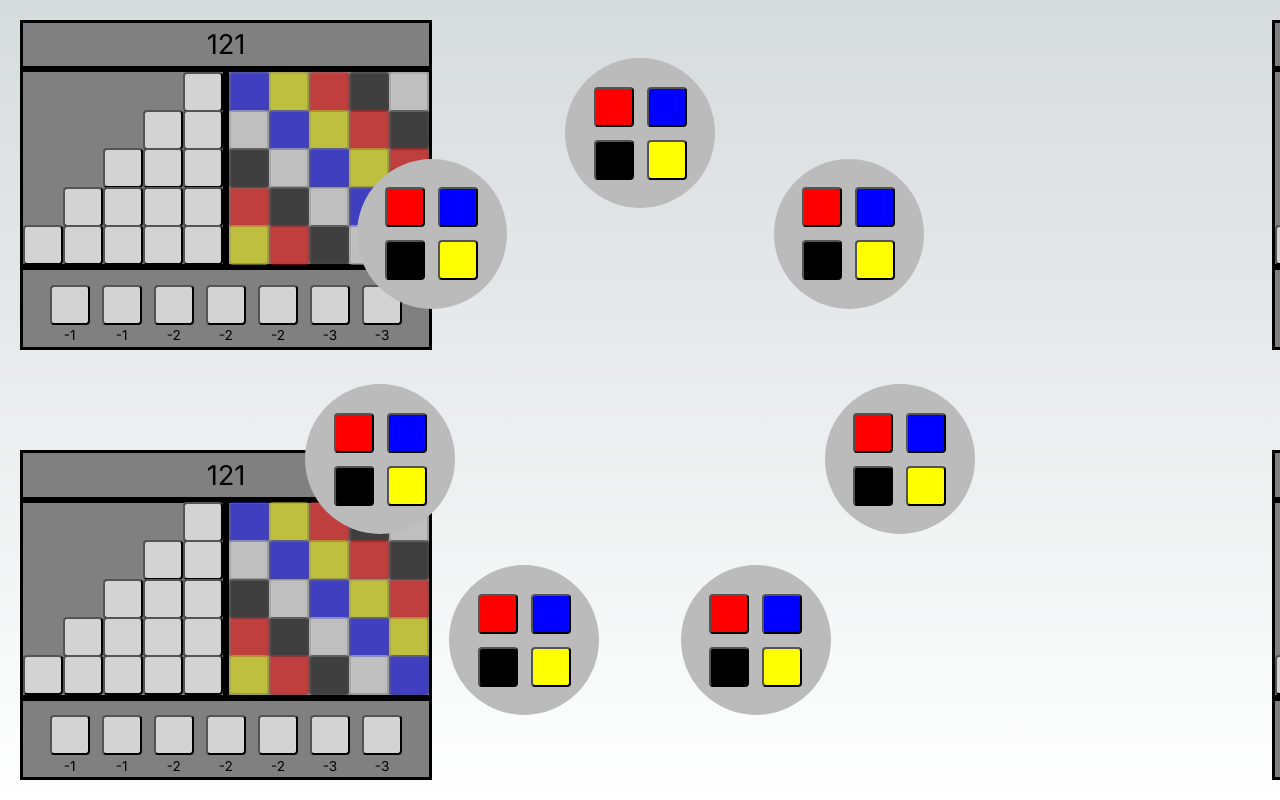
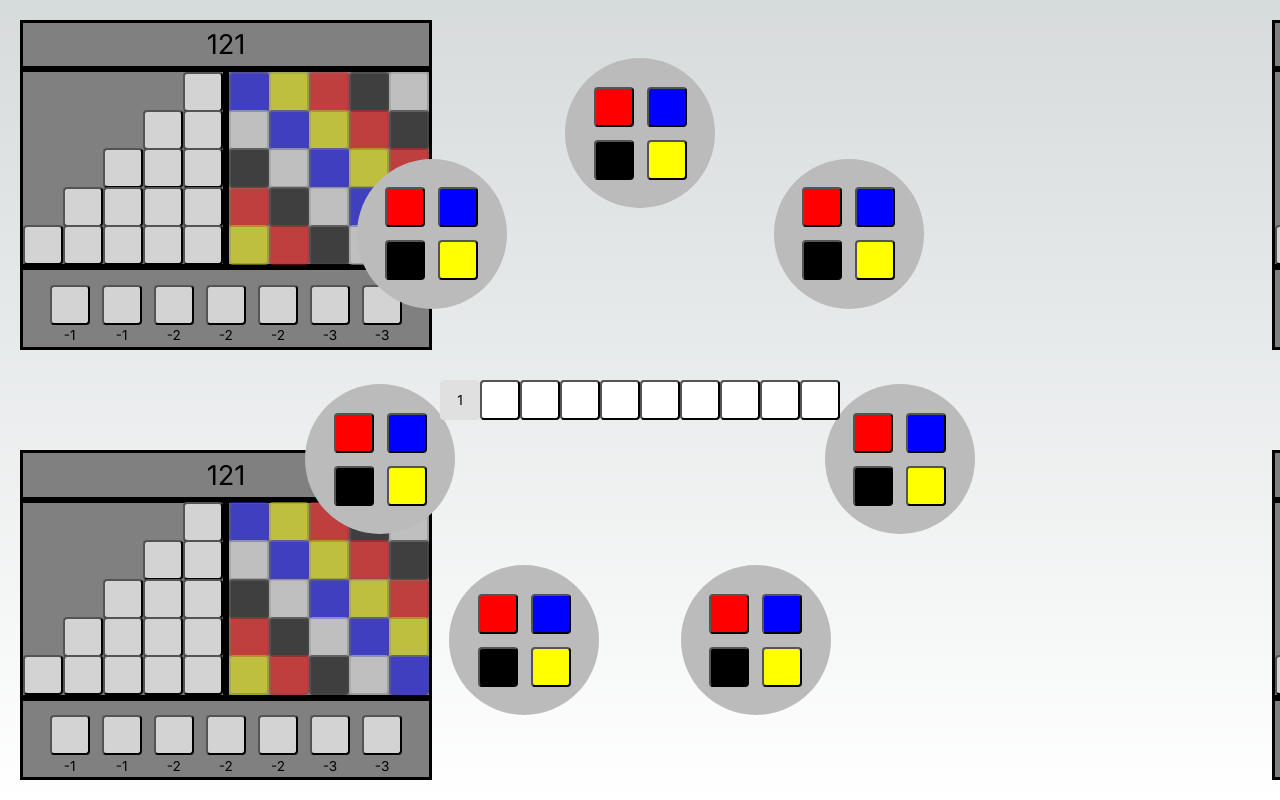
Before and after one commit to pknepps/azulSP, a Next.js app: page / in a window 1280 px wide. Built offline with nearby package versions, Linux system fonts and the light colour scheme.

Commit message:
board center now properly holds elements. ui is finished. closing branch.

```diff
--- a/app/ui/Factory/factory.tsx
+++ b/app/ui/Factory/factory.tsx
@@ -12,7 +12,7 @@ import {useWindowDimensions} from "@/app/ui/customHooks/useWindowDimensions";
  * @param angle The angle to place this factory on.
  * @returns An html element which holds 4 tiles.
  */
-export default function Factory(pickTiles : () => ReactElement[], angle : number) : ReactElement | null {
+export default function Factory(pickTiles : () => (ReactElement | null)[], angle : number) : ReactElement | null {
     const {width, height} = useWindowDimensions();
 
     if (width == null || height == null) {
--- a/app/ui/Tile/tile.module.css
+++ b/app/ui/Tile/tile.module.css
@@ -3,6 +3,10 @@
     width: 40px;
     border-radius: 10%;
     opacity: 1;
+    display: flex;
+    align-items: center;
+    justify-content: center;
+    color: black;
 }
 
 .squareTile:disabled {
--- a/app/ui/Tile/tile.tsx
+++ b/app/ui/Tile/tile.tsx
@@ -2,7 +2,16 @@ import styles from "./tile.module.css"
 import {ReactElement, useState} from "react";
 import {TileColor} from "@/app/ui/Tile/TileColor";
 
-export default function SquareTile(color : TileColor, column : number, row : number, disabled = false) : ReactElement {
+/**
+ * Creates a square, colored tile which is a button.
+ * @param color The color of the tile.
+ * @param column The grid column of the tile.
+ * @param row The grid row of the tile.
+ * @param disabled If the tile should be clickable.
+ * @returns A tile which is a button.
+ */
+export function SquareTile(color : TileColor, column : number, row : number,
+                                   disabled = false) : ReactElement | null {
     const [isDisabled, setDisabled] = useState(disabled);
     return (<button onClick={() => alert("my color is: " + color)}
                    className={styles.squareTile}
@@ -12,3 +21,12 @@ export default function SquareTile(color : TileColor, column : number, row : num
                        }} key={color}
                    disabled={isDisabled}></button>);
 }
+
+/**
+ * Makes the first player tile for the original form of azul. This is not clickable.
+ * @returns The first player square tile.
+ */
+export function FirstPlayerSquareTile() : ReactElement | null {
+    return <div className={styles.squareTile}
+                style={{backgroundColor: "#e0e0e0"}}>1</div>
+}
--- a/app/ui/board/board.tsx
+++ b/app/ui/board/board.tsx
@@ -1,7 +1,7 @@
 import styles from "./board.module.css";
 import {ReactElement} from "react";
 import {TileColor} from "@/app/ui/Tile/TileColor";
-import SquareTile from "@/app/ui/Tile/tile"
+import {SquareTile} from "@/app/ui/Tile/tile"
 
 /**
  * A player's board. Each player has their own board with identical walls, patterns and floor. The
--- a/app/ui/gameCenter.module.css
+++ b/app/ui/gameCenter.module.css
@@ -9,7 +9,10 @@
     top: 50%;
     left: 50%;
     transform: translate(-50%, -50%);
-    height: 40%;
+    height: 33%;
     display: flex;
     aspect-ratio: 1/1;
+    flex-direction: row;
+    align-items: center;
+    justify-content: center;
 }
--- a/app/ui/gameCenter.tsx
+++ b/app/ui/gameCenter.tsx
@@ -2,15 +2,15 @@ import styles from "@/app/ui/gameCenter.module.css"
 import {ReactElement, ReactNode} from "react";
 import Factory from "@/app/ui/Factory/factory";
 import {TileColor} from "@/app/ui/Tile/TileColor";
-import SquareTile from "@/app/ui/Tile/tile";
+import {FirstPlayerSquareTile, SquareTile} from "@/app/ui/Tile/tile";
 
 /**
  * Temp method
  */
-const pickTileTest = () : ReactElement[] => {
+const pickTileTest = () : (ReactElement | null)[] => {
     const colors = [TileColor.red, TileColor.blue, TileColor.black, TileColor.yellow];
     let cnt = 0;
-    return colors.map((x : TileColor) : ReactElement => {
+    return colors.map((x : TileColor) : ReactElement | null => {
         const col = (cnt % 2) + 1;
         const row = Math.floor(cnt / 2) + 1;
         cnt++;
@@ -35,7 +35,16 @@ export function GameCenter(props : number[]) : ReactElement | null {
     return (<div className={styles.gameCenter}>
         {elements}
         <div className={styles.boardCenter}>
-
+            {FirstPlayerSquareTile()}
+            {SquareTile(TileColor.white, 0, 0)}
+            {SquareTile(TileColor.white, 0, 0)}
+            {SquareTile(TileColor.white, 0, 0)}
+            {SquareTile(TileColor.white, 0, 0)}
+            {SquareTile(TileColor.white, 0, 0)}
+            {SquareTile(TileColor.white, 0, 0)}
+            {SquareTile(TileColor.white, 0, 0)}
+            {SquareTile(TileColor.white, 0, 0)}
+            {SquareTile(TileColor.white, 0, 0)}
         </div>
     </div>);
 }
```
